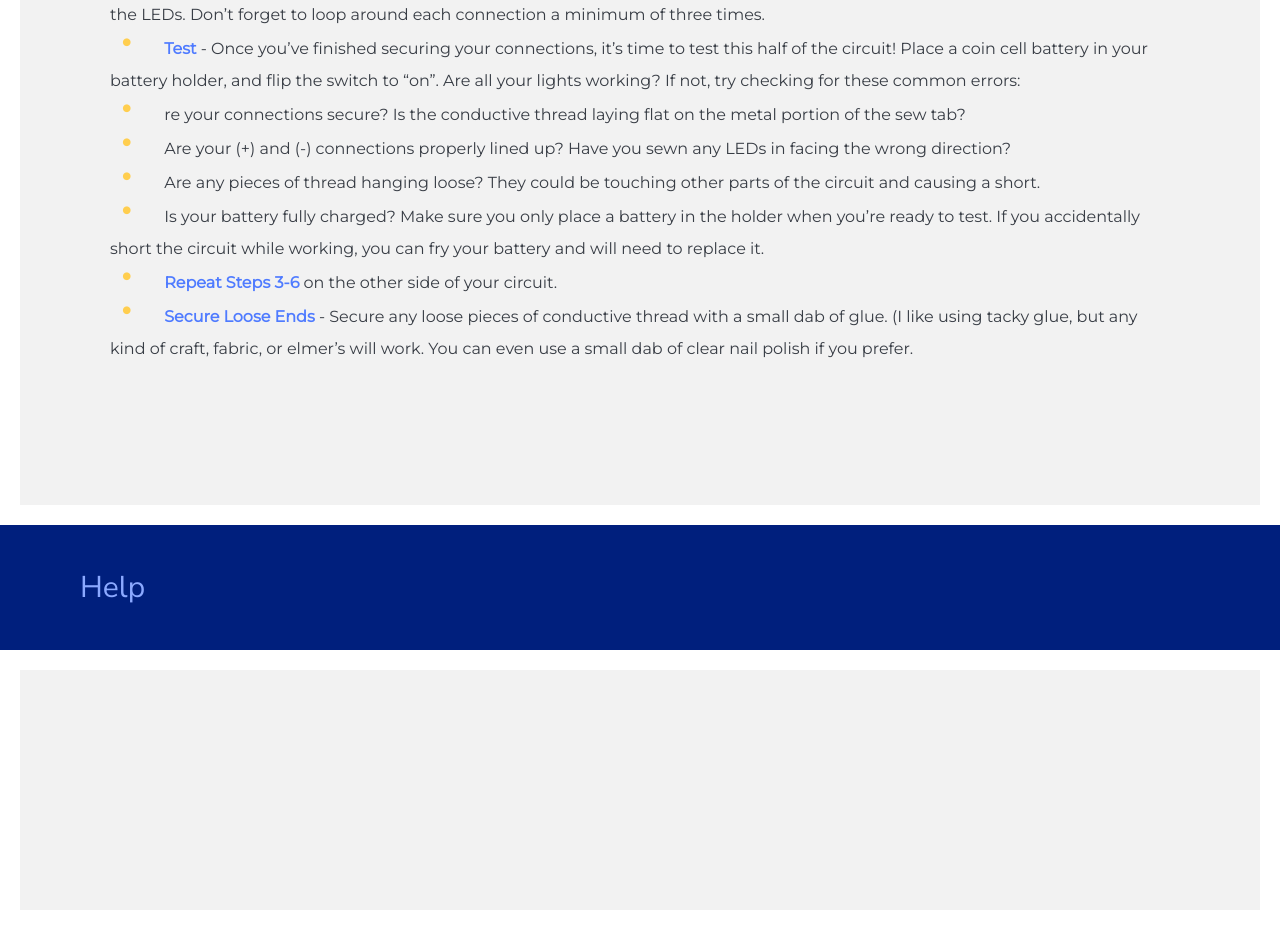
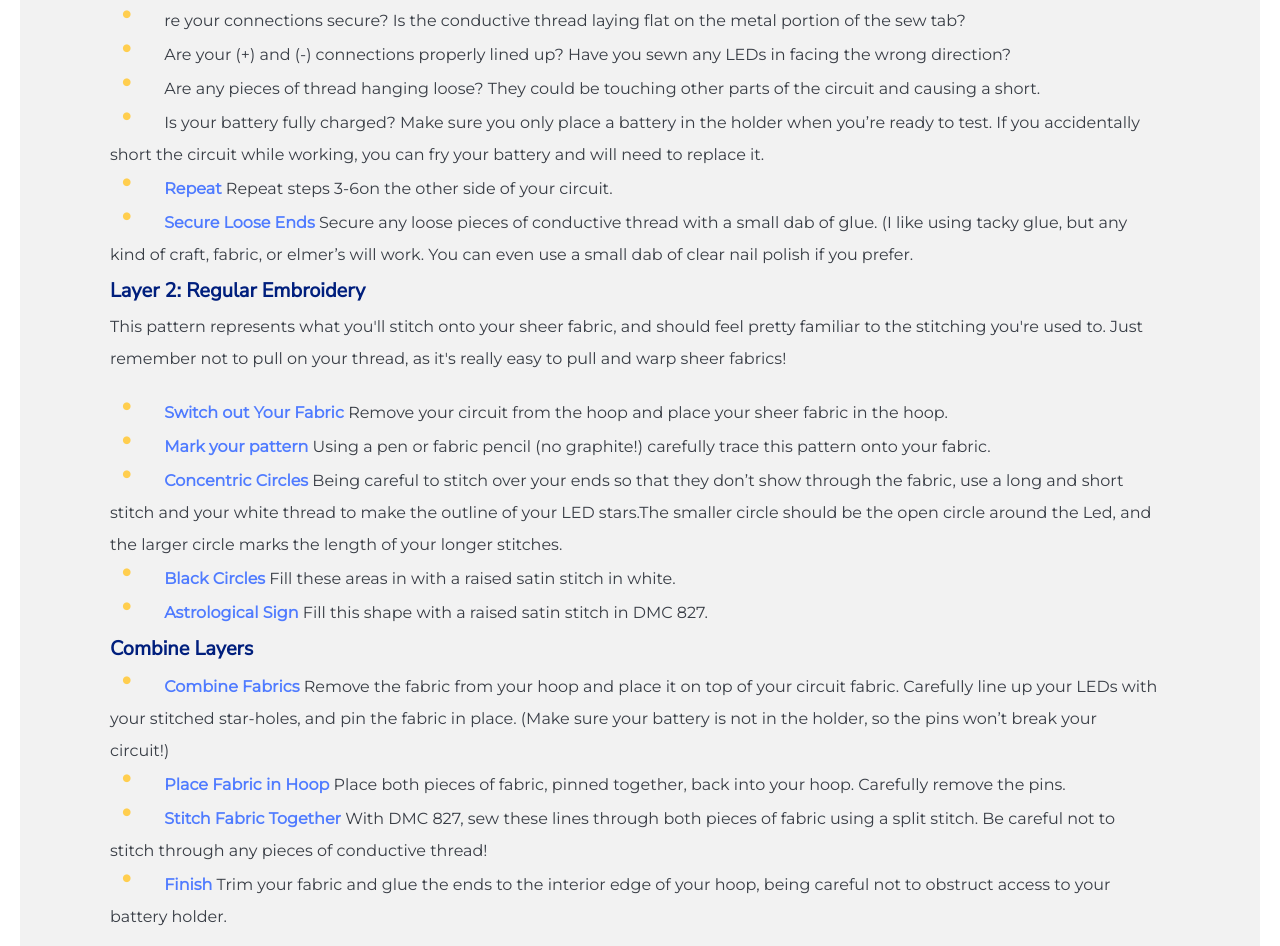
Before and after one commit to lillianritchie/circuit-samplers, a website: page public/views/content.html in a window 1280 px wide. Shown: the part 6214-7160 px from the top of the page. Drawn offline with Linux system fonts and the light colour scheme; a web font is replaced by a local one.

Commit message:
adding all instructions

```diff
--- a/public/views/content.html
+++ b/public/views/content.html
@@ -231,7 +231,7 @@
     </header>
     <div class="content-body">
 
-      <h3 class="heading-body">Choose Your Astrology Pattern</h3>
+      <h3 class="heading-body__sub">Choose Your Astrology Pattern</h3>
       <p class="content-body__text">Okay! Now that we’ve covered the basics, let’s get started. Choose the astrological
         sign you want to stitch from the menu below.</p>
 
@@ -254,7 +254,7 @@
       </select>
 
       <!-- circuit pattern instructions -->
-      <h3 class="heading-body">Layer 1: Stitching your Circuit</h3>
+      <h3 class="heading-body__sub">Layer 1: Stitching your Circuit</h3>
       <!-- container for pattern image -->
       <container class="pattern-image" id="pattern-1"></container>
       <p class="content-body__text">
@@ -270,7 +270,7 @@
       </p>
 
       <!-- circuit steps -->
-      <ul class="circuit-steps">
+      <ul class="pattern-steps">
         <li>
           <span class="bold">Set up your Hoop</span> - This step is the same as what you’re already used to, Take the
           Opaque Navy Fabric and secure it in your embroidery hoop so that it’s pulled taut.
@@ -284,11 +284,11 @@
           <span class="bold">Connect your battery pack to the BACK of your sampler</span> - If you want to, you can
           secure the battery holder in place with a drop of glue before you start sewing.
         </li>
-        <li>
-          <span class="bold">Start Sewing Connections</span>
-          <ul class="circuit-steps__sub">
+
+
+          <ul class="pattern-steps__sub">
             <li>
-              Using two strands of conductive thread, loop around either of the two (+) sew tabs that you see on the
+              <span class="bold">Start Sewing Connections</span> Using two strands of conductive thread, loop around either of the two (+) sew tabs that you see on the
               battery in the diagram. Make sure to loop through the hole on the battery pack at least 3 times.
             </li>
             <li>
@@ -306,15 +306,15 @@
           </ul>
         </li>
         <li>
-          <span class="bold">Repeat</span> - Take a new length of conductive thread and connect the (-) sew tab of the
+          <span class="bold">Repeat</span>  Take a new length of conductive thread and connect the (-) sew tab of the
           battery in line with the (-) sew tabs on the LEDs. Don’t forget to loop around each connection a minimum of
           three times.
         </li>
         <li>
-          <span class="bold">Test</span> - Once you’ve finished securing your connections, it’s time to test this half
+          <span class="bold">Test</span>  Once you’ve finished securing your connections, it’s time to test this half
           of the circuit! Place a coin cell battery in your battery holder, and flip the switch to “on”. Are all your
           lights working? If not, try checking for these common errors:
-          <ul class="circuit-steps__sub">
+          <ul class="pattern-steps__sub">
             <li>
               re your connections secure? Is the conductive thread laying flat on the metal portion of the sew tab?
             </li>
@@ -331,21 +331,69 @@
             </li>
           </ul>
         <li>
-          <span class="bold">Repeat Steps 3-6</span> on the other side of your circuit.
+          <span class="bold">Repeat </span> Repeat steps 3-6on the other side of your circuit.
         </li>
         <li>
-          <span class="bold">Secure Loose Ends</span> - Secure any loose pieces of conductive thread with a small dab of
+          <span class="bold">Secure Loose Ends</span>  Secure any loose pieces of conductive thread with a small dab of
           glue. (I like using tacky glue, but any kind of craft, fabric, or elmer’s will work. You can even use a small
           dab of clear nail polish if you prefer.
         </li>
 
       </ul>
 
+      <!-- container for the top layer embroidery -->
+
+      <container class="pattern-image" id="pattern-2"></container>
 
 
+      <h3 class="heading-body__sub">Layer 2: Regular Embroidery</h3>
+      <p class="content-body__text">This pattern represents what you'll stitch onto your sheer fabric, and should feel
+        pretty familiar to the stitching you're used to. Just remember not to pull on your thread, as it's really easy
+        to
+        pull and warp sheer fabrics!</p>
 
-
-
+      <ul class="pattern-steps">
+        <li>
+          <span class="bold">Switch out Your Fabric</span>  Remove your circuit from the hoop and place your sheer
+          fabric in the hoop.
+        </li>
+        <li>
+          <span class="bold">Mark your pattern</span>  Using a pen or fabric pencil (no graphite!) carefully trace this
+          pattern onto your fabric.
+        </li>
+        <li>
+          <span class="bold">Concentric Circles</span>  Being careful to stitch over your ends so that they don’t show
+          through the
+          fabric, use a long and short stitch and your white thread to make the outline of your LED stars.The smaller
+          circle should be the open circle around the Led, and the larger circle marks the length of your longer
+          stitches.
+        </li>
+        <li>
+          <span class="bold">Black Circles</span>  Fill these areas in with a raised satin stitch in white.
+        </li>
+        <li>
+          <span class="bold">Astrological Sign</span>  Fill this shape with a raised satin stitch in DMC 827.
+        </li>
+      </ul>
+      <h3 class="heading-body__sub">Combine Layers</h3>
+      <ul class="pattern-steps">
+        <li>
+          <span class="bold">Combine Fabrics</span>  Remove the fabric from your hoop and place it on top of your circuit
+          fabric. Carefully line up your LEDs with your stitched star-holes, and pin the fabric in place. (Make sure
+          your battery is not in the holder, so the pins won’t break your circuit!)
+        </li>
+        <li>
+          <span class="bold">Place Fabric in Hoop</span>  Place both pieces of fabric, pinned together, back into your
+          hoop. Carefully remove the pins.
+        </li>
+        <li>
+          <span class="bold">Stitch Fabric Together </span>  With DMC 827, sew these lines through both pieces of fabric
+          using a split stitch. Be careful not to stitch through any pieces of conductive thread!
+        </li>
+        <li>
+          <span class="bold">Finish</span>  Trim your fabric and glue the ends to the interior edge of your hoop, being careful not to obstruct access to your battery holder.
+        </li>
+      </ul>
 
     </div>
   </section>
```
